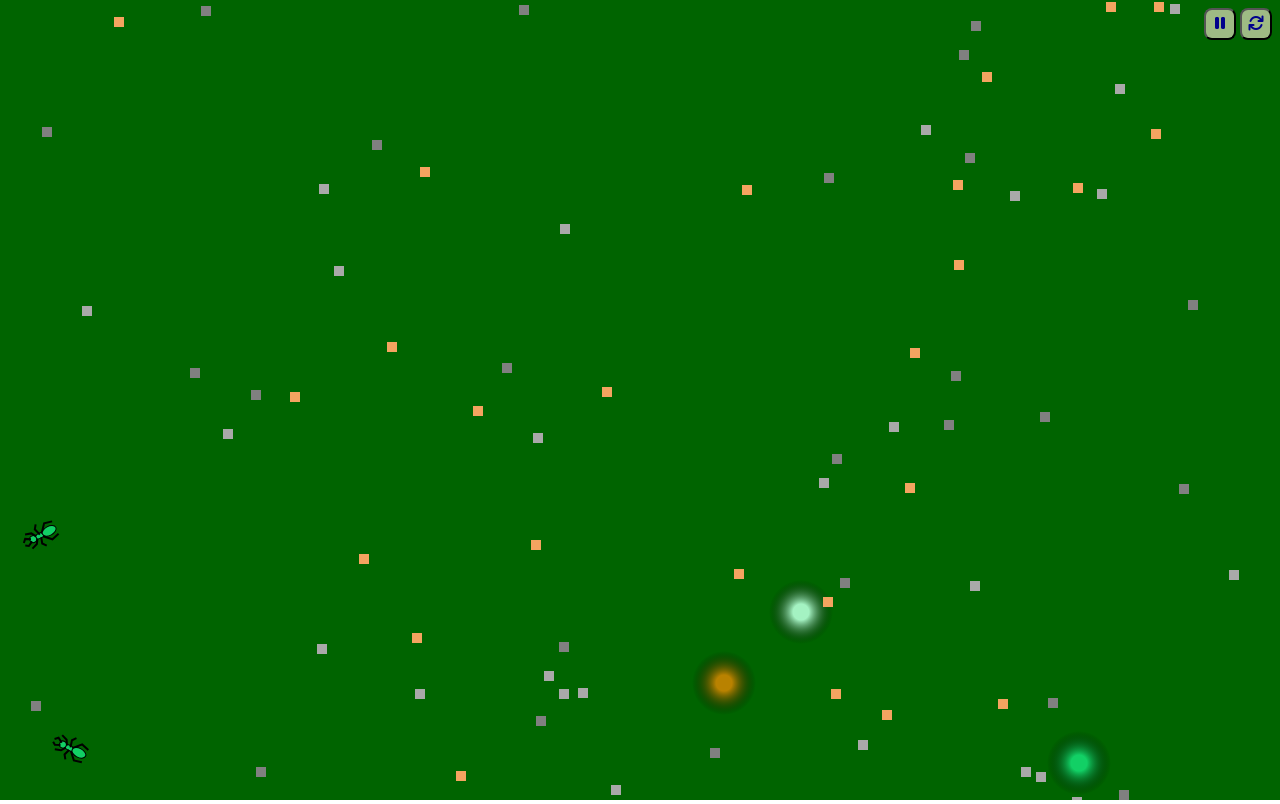
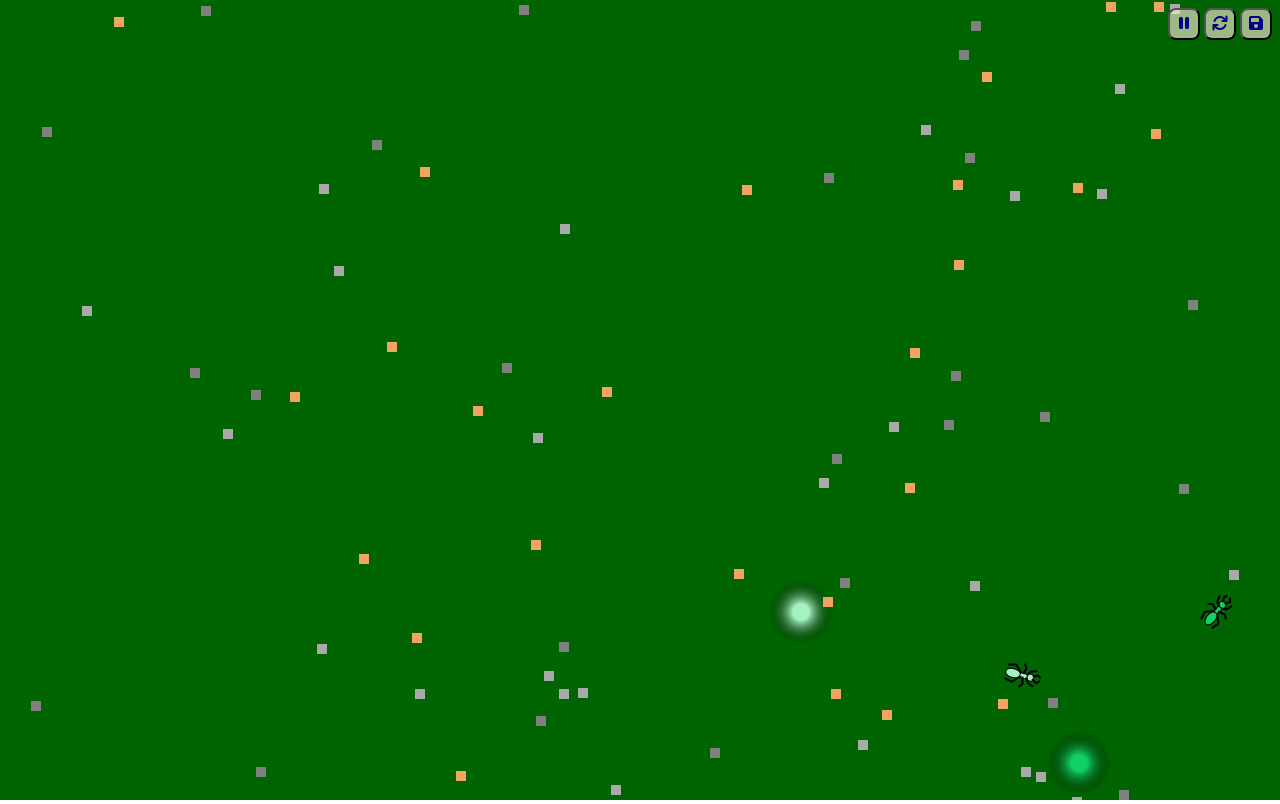
Before and after one commit to Maxim-2005/AntHill, a plain HTML site: page index.html in a window 1280 px wide. Drawn offline with Linux system fonts and the light colour scheme.

Commit message:
hivespawn

```diff
--- a/index.html
+++ b/index.html
@@ -7,7 +7,7 @@
     <meta name="description" content="Ant Simulator, initial-scale=1.0">
     <title>AntHill</title>
 	<link rel="shortcut icon" href="favicon.png" type="image/x-icon">
-    <link rel="stylesheet" href="css/all.css">
+    <link rel="stylesheet" href="css/awesome.css">
     <link rel="stylesheet" href="style.css">
 
 </head>
@@ -20,6 +20,9 @@
         <button id="clear">
             <i class="fa fa-refresh" aria-hidden="true"></i>
         </button>
+        <button id="save">
+            <i class="fa fa-save" aria-hidden="true"></i>
+        </button>
     </div>
     <script src='script.js' type='application/javascript'></script>
 </body>
--- a/js/Ant.js
+++ b/js/Ant.js
@@ -4,10 +4,10 @@ class Ant {
     constructor(color, pos) {
         this.color = color;
         this.pose = false;
-        this.speed = 1;
+        this.speed = 3;
         this.pos = {
-            x: Math.round(Math.random()*600 - 300 + pos.x),
-            y: Math.round(Math.random()*600 - 300 + pos.y)
+            x: pos.x,
+            y: pos.y
         }
 
         this.target = {
--- a/js/Colony.js
+++ b/js/Colony.js
@@ -1,15 +1,24 @@
 class Colony {
-    constructor(family) {
+    constructor(food) {
         this.color = '#' + Math.floor(Math.random()*16777216).toString(16).padStart(6, '0');
         this.pos = {
             x: Math.round(Math.random()*window.innerWidth),
             y: Math.round(Math.random()*window.innerHeight)
         }
         this.listAnt = [];
-        for (let i = 0; i < family; i++) {
+        this.food = food;
+        this.delay = 25;
+    }
+
+    update() {
+        if (this.food > 0 && this.delay >= 75){
             let ant = new Ant(this.color, this.pos);
             this.listAnt.push(ant);
+            this.food--;
+            this.delay = 0;
         }
+        else
+            Math.max(this.delay++, 75);
     }
 
     draw(ctx) {
--- a/js/Control.js
+++ b/js/Control.js
@@ -2,14 +2,16 @@
 
 class Control {
     constructor() {
-        this.fps = 1;
+        this.fps = 40;
         this.play = true;
         this.focus = false;
 
         this.btnPlay = document.getElementById("play");
         this.btnClear = document.getElementById("clear");
+        this.btnSave = document.getElementById("save");
         this.btnPlay.addEventListener('click', this.game.bind(this));
         this.btnClear.addEventListener('click', this.clear.bind(this));
+        this.btnSave.addEventListener('click', this.save.bind(this));
 
         setInterval(() => this.update(), this.fps);
         onclick = (e) => this.onClick(e)
@@ -23,11 +25,12 @@ class Control {
 
     onClick = (e) => {
         if (!this.focus) {
-            let pos = {
+            let food = new Food();
+            food.pos = {
                 x: e.clientX,
                 y: e.clientY
             }
-            console.log(pos);
+            model.listFood.push(food);
         }
         this.focus = false;
     }
@@ -44,6 +47,8 @@ class Control {
         model = new Model();
     }
 
+    save() {}
+
     btnName(){
         if (this.play)
             this.btnPlay.innerHTML='<i class="fa fa-pause" aria-hidden="true"></i>';
--- a/js/Model.js
+++ b/js/Model.js
@@ -2,8 +2,8 @@
 
 class Model {
     constructor() {
-        this.base = 3;
-        this.family = 25;
+        this.base = 2;
+        this.food = 5;
         this.numFood = 25;
         this.numRock = 25;
         this.numBlock = 25;
@@ -14,7 +14,7 @@ class Model {
         this.listBlock = [];
 
         for (let i = 0; i < this.base; i++) {
-            let colony = new Colony(this.family);
+            let colony = new Colony(this.food);
             this.listColony.push(colony);
         }
 
@@ -36,9 +36,9 @@ class Model {
 
     update() {
         for (let colony of this.listColony) {
-            for (let ant of colony.listAnt) {
+            for (let ant of colony.listAnt)
                 ant.update();
-            }
+            colony.update();
         }
     }
 }
```
Also changed, not shown: css/awesome.css (renamed from css/all.css), css/Без названия.png (added).
